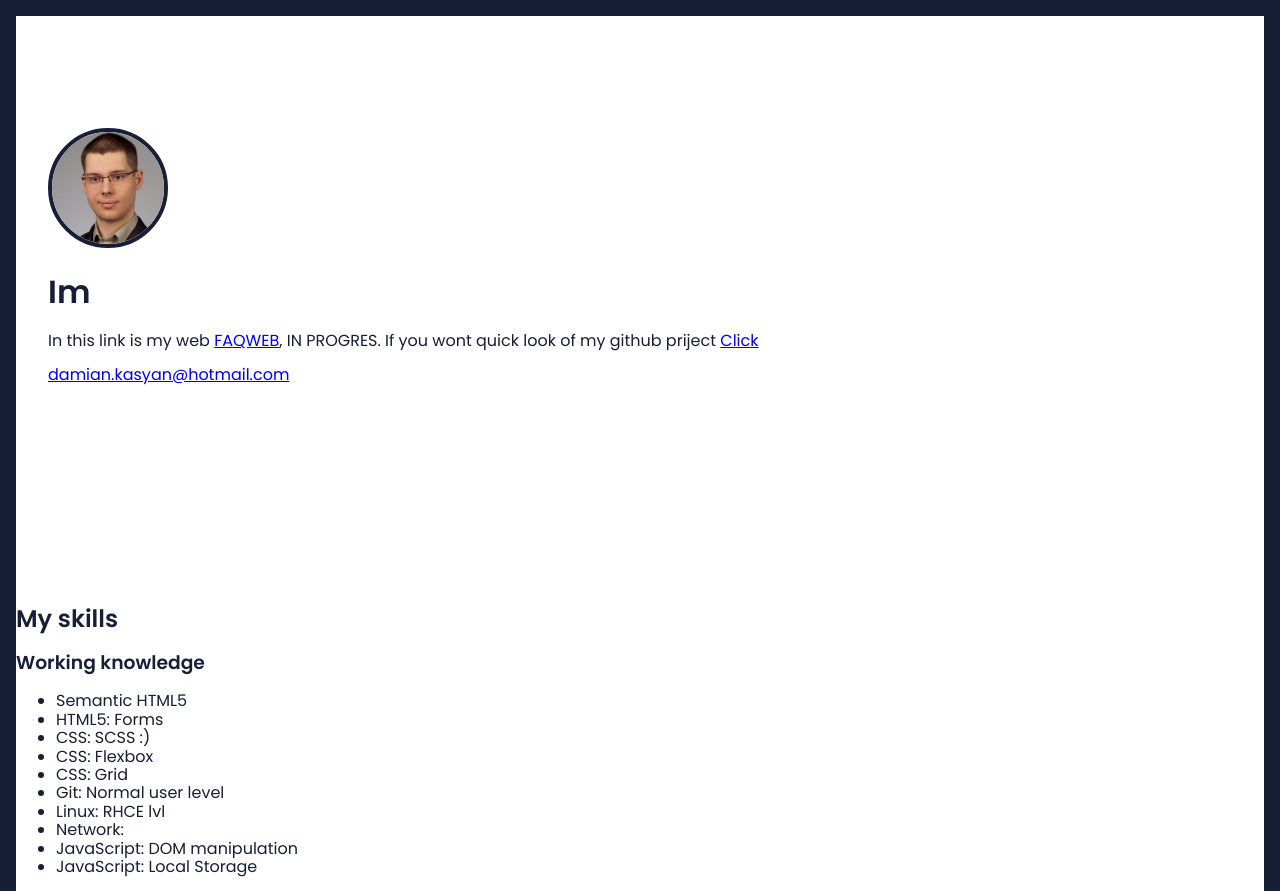
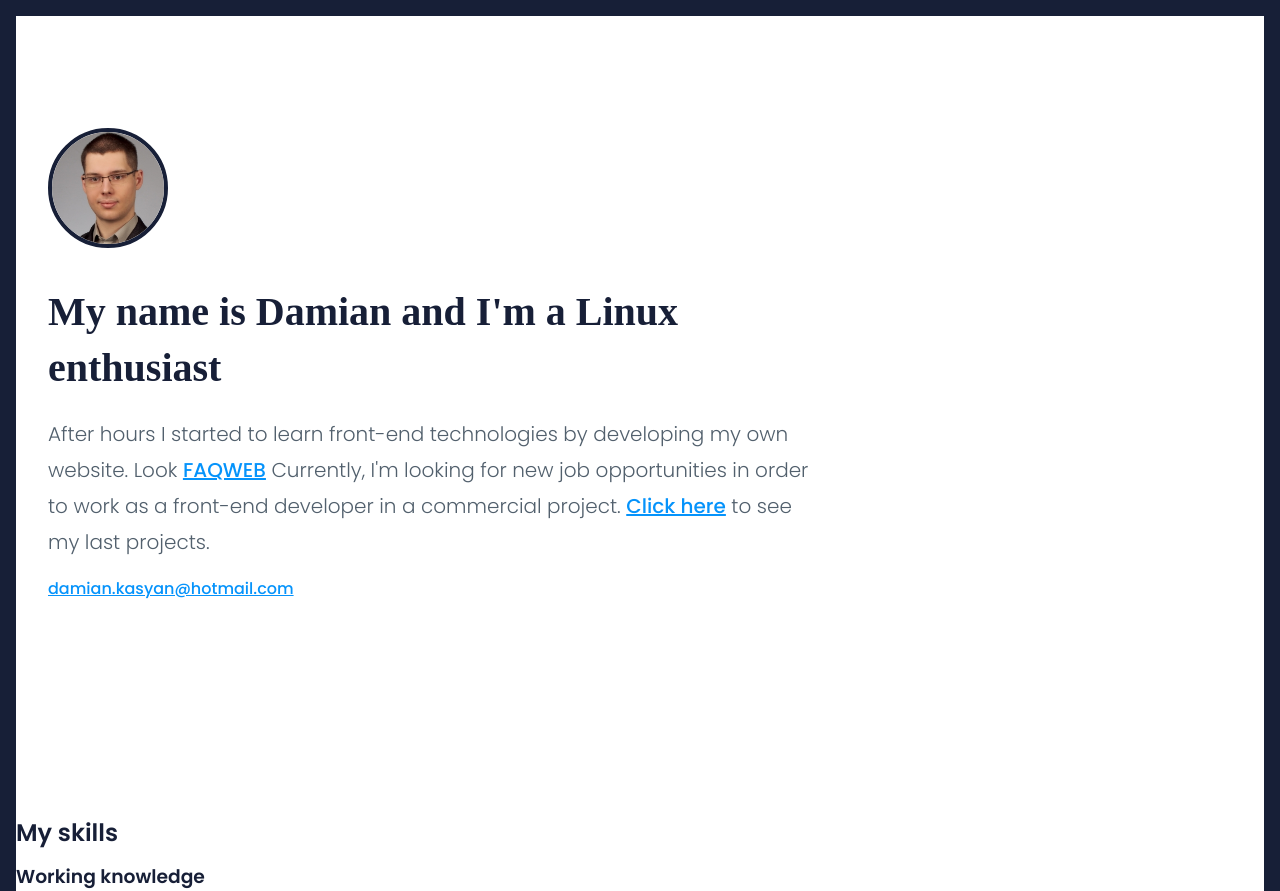
Before and after one commit to dkasyan/dkasyan.github.io, a website built with webpack: page src/content/index.html in a window 1280 px wide. Shown: the top 891 px of the page. Built offline with nearby package versions, Linux system fonts and the light colour scheme; files whose address does not match are found by name.

Commit message:
build: add descryption, new font, link style

```diff
--- a/src/content/index.html
+++ b/src/content/index.html
@@ -36,9 +36,9 @@
     <main>
       <section class="hero">
         <img src="../assets/img/damian_foto.jpg" class="hero_image">
-        <h1 class="hero_title">Im </h1>
-        <p>In this link is my web <a class="hero_link" href="#">FAQWEB</a>, IN PROGRES. If you wont quick look of my github priject  <a class="hero_list_skills" href="my-skills">Click</a></p>
-        <a class="hero_mail" href="damian.kasyan@hotmail.com">damian.kasyan@hotmail.com</a>
+        <h1 class="hero_title">My name is Damian and I'm a Linux enthusiast </h1>
+        <p class="hero_description">After hours I started to learn front-end technologies by developing my own website. Look <a class="hero_link" href="#">FAQWEB</a> Currently, I'm looking for new job opportunities in order to work as a front-end developer in a commercial project. <a class="hero_link" href="my-skills">Click here</a> to see my last projects. </p>
+        <a class="hero_link" href="damian.kasyan@hotmail.com">damian.kasyan@hotmail.com</a>
       </section>
       <section id="my-skills" class="skills">
         <h2>My skills</h2>
@@ -153,5 +153,5 @@
     </main>
     <script src="js/main.js"></script>
   </body>
-  <footer>V0.1</footer>
+  <footer>V0.2</footer>
 </html>
--- a/src/scss/_variables.scss
+++ b/src/scss/_variables.scss
@@ -1,3 +1,5 @@
 $violet: #000;
 $yellow: #F9C802;
+$blue: #0593FB;
+$gray: #52606D;
 $big-stone: #171F37;
--- a/src/scss/modules/hero.scss
+++ b/src/scss/modules/hero.scss
@@ -2,10 +2,32 @@
     max-width: 1184px;
     padding: 112px 0 200px;
     margin: 0 auto;
+    &_description{
+        color: $gray;
+        font-style: normal;
+        font-weight: 300;
+        font-size: 1.25rem;
+        line-height: 2.25rem;
+        max-width: 780px;
+    }
     &_image{
         width: 120px;
         height: 120px;
         border-radius: 60px;
         border: $big-stone solid 4px;
     }
+    &_link{
+        color: $blue;
+        font-weight: 500;
+    }
+    &_title{
+        font-family: Popins;
+        font-style: normal;
+        font-weight: 600;
+        font-size: 2.5rem;
+        line-height: 3.5rem;
+        max-width: 780px;
+        margin: 2rem 0 1rem;
+    }
+
 }
```
Also changed, not shown: dist/css/main.css, dist/index.html, 1 other file.
